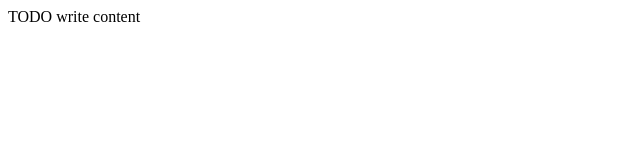
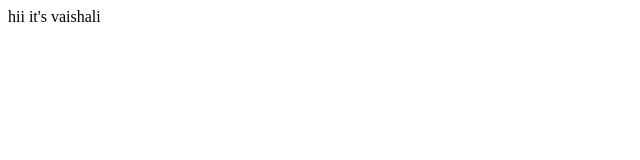
Before and after one commit to VaishaliKul/javaadv, a plain HTML site: page web/index.html in a window 1280 px wide. Shown: the full height of the page, 0-640 px from the left. Drawn offline with Linux system fonts and the light colour scheme.

Commit message:
commited by kd

```diff
--- a/web/index.html
+++ b/web/index.html
@@ -11,6 +11,6 @@
         <meta name="viewport" content="width=device-width, initial-scale=1.0">
     </head>
     <body>
-        <div>TODO write content</div>
+        <div>hii it's vaishali</div>
     </body>
 </html>
```
